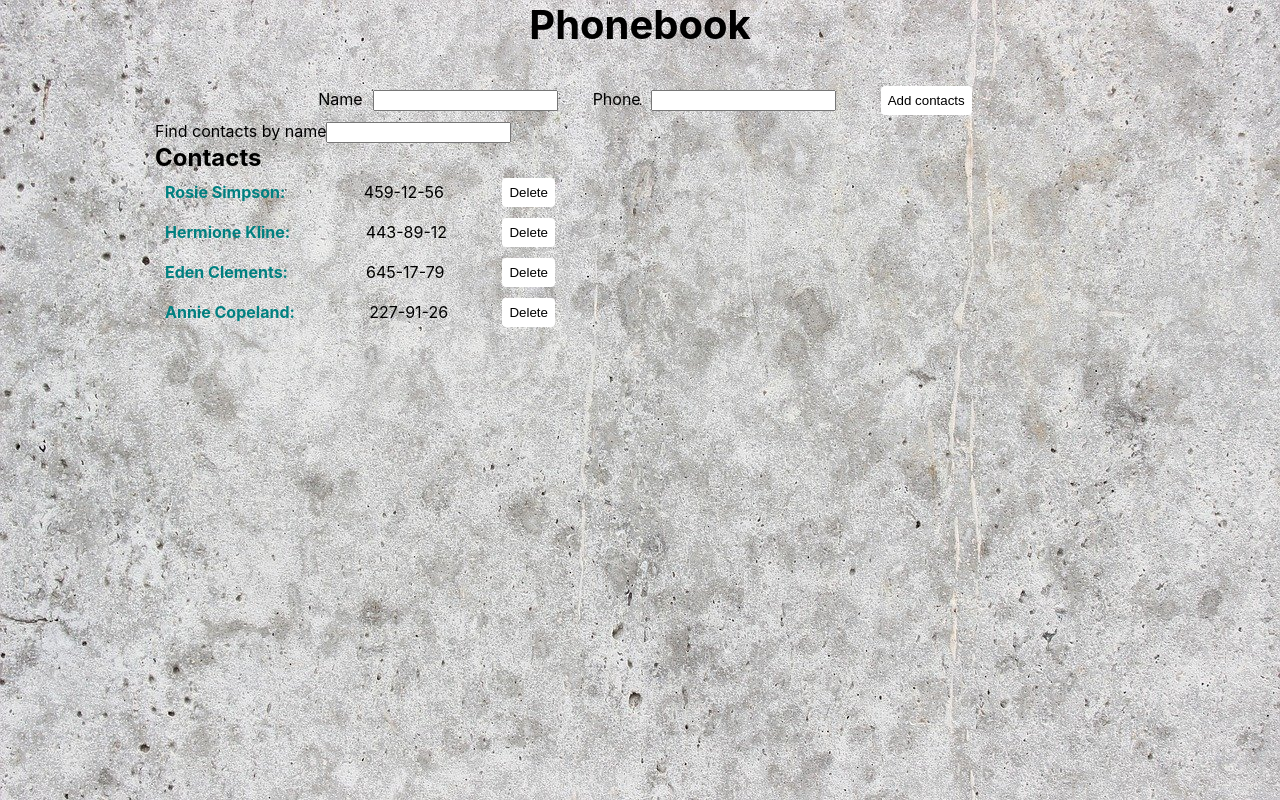
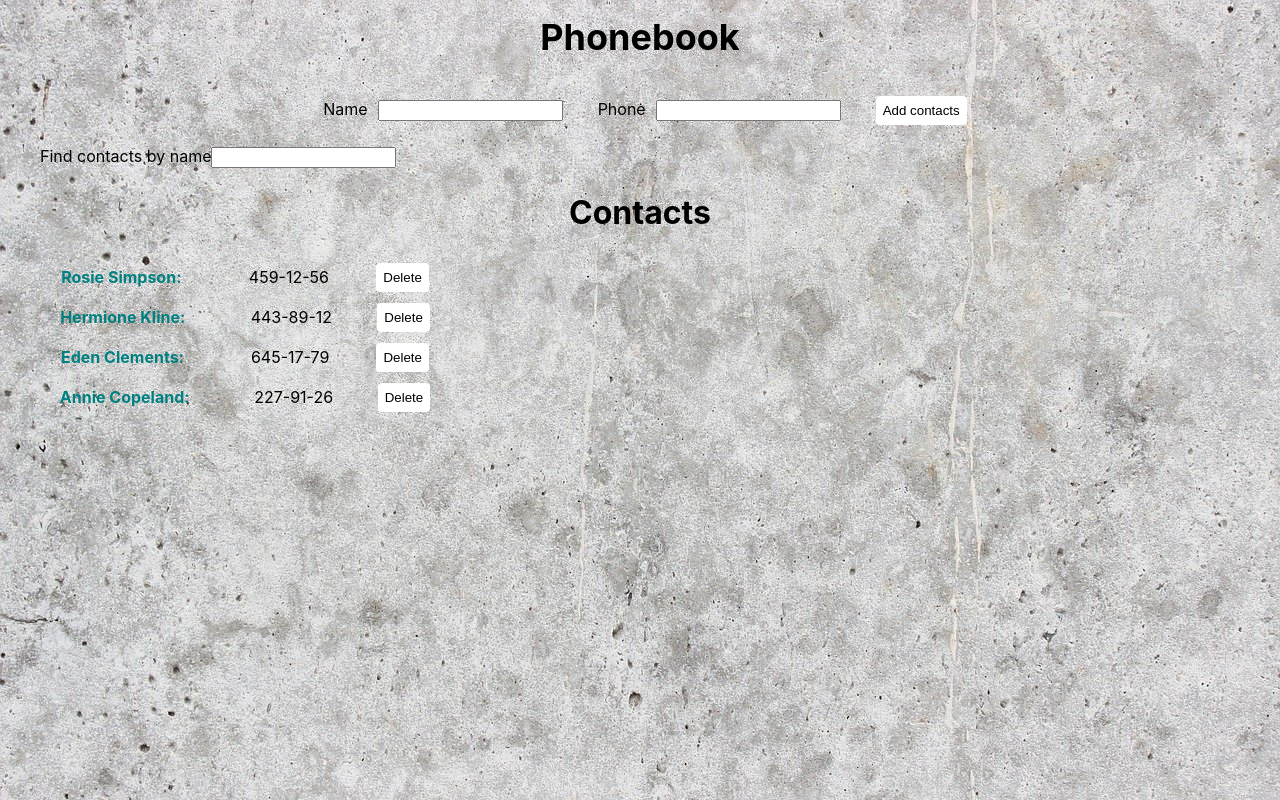
Before and after one commit to Kelenella/goit-react-hw-06-phonebook, a React app: page / in a window 1280 px wide. Built offline with nearby package versions, Linux system fonts and the light colour scheme.

Commit message:
upgraded styles

```diff
--- a/src/components/App/App.js
+++ b/src/components/App/App.js
@@ -1,6 +1,6 @@
 import { useState, useEffect } from 'react';
 import Container from '../Container';
-import ContactForm from '../ContactForm';
+import ContactForm from '../ContactForm/ContactForm';
 import Filter from '../Filter';
 import ContactList from '../ContactsList';
 import initialContacts from '../../contacts.json';
@@ -49,7 +49,7 @@ function App() {
       <h1 className={s.title}>Phonebook</h1>
       <ContactForm onSubmit={formSubmitHandler} />
       <Filter value={filter} onChange={changeFilter} />
-      <h2 className={s.contactTitle}>Contacts</h2>
+      <h2 className={s.contactsTitle}>Contacts</h2>
       <ContactList
         contacts={getVisibleContact()}
         onDeleteContact={deleteContact}
--- a/src/components/App/App.module.css
+++ b/src/components/App/App.module.css
@@ -1,12 +1,34 @@
 .title {
-  font-size: 40px;
-  font-weight: bold;
-  text-align: center;
-}
-.contactsTitle {
   font-size: 30px;
   font-weight: bold;
   text-align: center;
-  margin-top: 30px;
-  margin-bottom: 40px;
+  margin-top: 15px;
 }
+
+@media screen and (min-width: 480px) {
+  .title {
+    font-size: 32px;
+  }
+}
+@media screen and (min-width: 768px) {
+  .title {
+    font-size: 36px;
+  }
+}
+.contactsTitle {
+  font-size: 28px;
+  font-weight: bold;
+  text-align: center;
+  margin-top: 25px;
+  margin-bottom: 25px;
+}
+@media screen and (min-width: 480px) {
+  .contactsTitle {
+    font-size: 30px;
+  }
+}
+@media screen and (min-width: 768px) {
+  .contactsTitle {
+    font-size: 32px;
+  }
+}
--- a/src/components/ContactForm/ContactForm.module.css
+++ b/src/components/ContactForm/ContactForm.module.css
@@ -1,10 +1,41 @@
 .form {
   display: flex;
+  flex-direction: column;
   justify-content: center;
   align-items: center;
   margin-top: 30px;
+  margin-right: auto;
+  margin-left: auto;
+  width: 100%;
 }
-
+@media screen and (min-width: 480px) {
+  .form {
+    max-width: 480px;
+  }
+}
+@media screen and (min-width: 768px) {
+  .form {
+    display: flex;
+    flex-direction: row;
+    justify-content: center;
+    align-items: center;
+    margin-top: 30px;
+    margin-right: auto;
+    margin-left: auto;
+    max-width: 768px;
+  }
+}
+@media screen and (min-width: 1200px) {
+  .form {
+    display: flex;
+    justify-content: center;
+    align-items: center;
+    margin-top: 30px;
+    margin-right: auto;
+    margin-left: auto;
+    max-width: 1200px;
+  }
+}
 .label {
   padding: 10px;
   margin-right: 15px;
@@ -13,7 +44,7 @@
   margin-left: 10px;
 }
 .button {
-  margin-left: 20px;
+  margin-left: 10px;
   padding: 7px;
   cursor: pointer;
   border: none;
--- a/src/components/ContactsList/ContactsList.module.css
+++ b/src/components/ContactsList/ContactsList.module.css
@@ -1,6 +1,6 @@
 .item {
   display: flex;
-  justify-content: space-between;
+  justify-content: space-around;
   align-items: center;
   max-width: 400px;
 }
--- a/src/components/Container/Container.module.css
+++ b/src/components/Container/Container.module.css
@@ -1,7 +1,22 @@
 .container {
-  width: 1000px;
+  width: 100%;
   margin-left: auto;
   margin-right: auto;
   padding-left: 15px;
   padding-right: 15px;
 }
+@media screen and (min-width: 480px) {
+  .container {
+    max-width: 480px;
+  }
+}
+@media screen and (min-width: 768px) {
+  .container {
+    max-width: 768px;
+  }
+}
+@media screen and (min-width: 1200px) {
+  .container {
+    max-width: 1200px;
+  }
+}
--- a/src/components/Filter/Filter.jsx
+++ b/src/components/Filter/Filter.jsx
@@ -3,6 +3,7 @@ import s from './Filter.module.css';
 
 export default function Filter({ value, onChange }) {
   return (
+    <div className={s.filter}>
       <label className={s.text}>
         Find contacts by name
         <input
@@ -12,6 +13,7 @@ export default function Filter({ value, onChange }) {
           onChange={onChange}
         />
       </label>
+    </div>
   );
 }
 
--- a/src/components/Filter/Filter.module.css
+++ b/src/components/Filter/Filter.module.css
@@ -1,10 +1,18 @@
 .label {
-  padding: 10px;
+  /* padding: 10px;
   margin-right: 15px;
   display: flex;
   justify-content: center;
+  align-items: center; */
 }
 
 .input {
-  margin-left: 10px;
+  /* margin-right: auto;
+  margin-left: auto;
+  margin-top: 15px; */
 }
+.filter {
+  margin-right: auto;
+  margin-left: auto;
+  margin-top: 15px;
+}
--- a/src/index.css
+++ b/src/index.css
@@ -1,5 +1,5 @@
 @import-normalize;
-html {
+S html {
   box-sizing: border-box;
 }
 
```
Also changed, not shown: src/components/ContactForm/ContactForm.js (renamed from src/components/ContactForm/ContactForm.jsx). Lines whose indentation alone changed are shown as unchanged.
